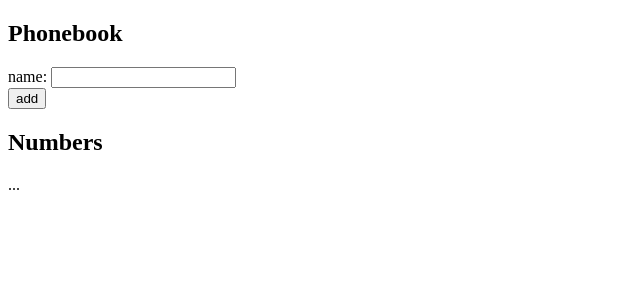
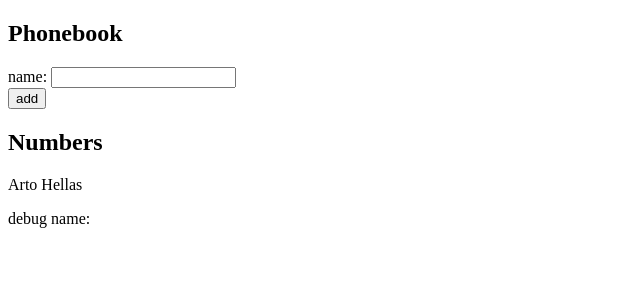
Before and after one commit to mrkgbr/fullstackopen, a React (Create React App) app in the folder part2/phonebook/: page / in a window 1280 px wide. Shown: the top 300 px of the page, without its empty margins (0-640 px from the left). Built offline with nearby package versions, Linux system fonts and the light colour scheme.

Commit message:
Updated to 2.6

```diff
--- a/part2/phonebook/src/App.js
+++ b/part2/phonebook/src/App.js
@@ -4,19 +4,35 @@
   const [persons, setPersons] = useState([{ name: "Arto Hellas" }]);
   const [newName, setNewName] = useState("");
 
+  const handleNameChange = (event) => {
+    setNewName(event.target.value);
+  };
+
+  const handleSubmit = (event) => {
+    event.preventDefault();
+    const newObject = {
+      name: newName,
+    };
+    setPersons(persons.concat(newObject));
+    setNewName("");
+  };
+
   return (
     <div>
       <h2>Phonebook</h2>
-      <form>
+      <form onSubmit={handleSubmit}>
         <div>
-          name: <input />
+          name: <input value={newName} onChange={handleNameChange} />
         </div>
         <div>
           <button type="submit">add</button>
         </div>
       </form>
       <h2>Numbers</h2>
-      ...
+      {persons.map((person) => (
+        <p key={person.name}>{person.name}</p>
+      ))}
+      <div>debug name: {newName}</div>
     </div>
   );
 };
```
